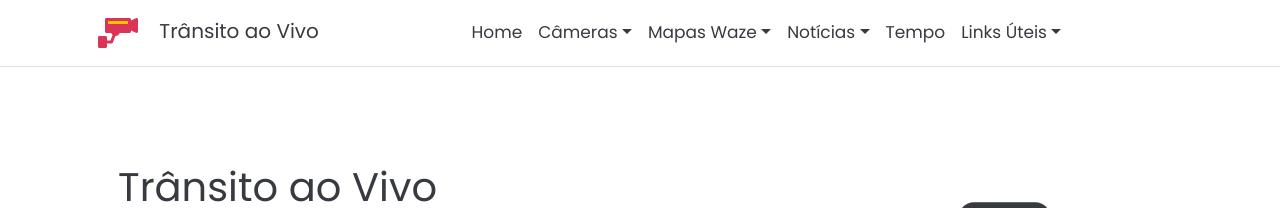
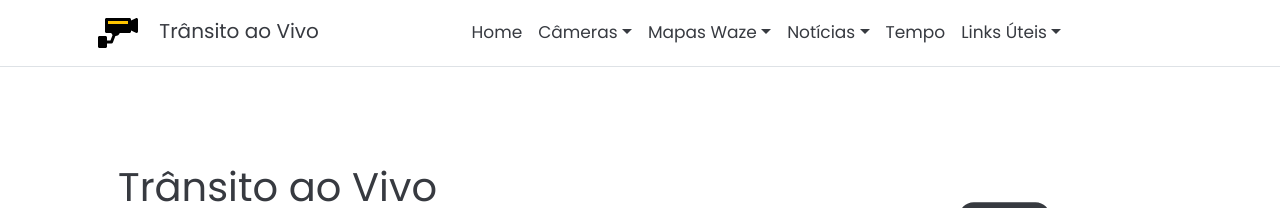
Before and after one commit to Sergio-Damm/transitoaovivo, a Jekyll site: the page built from index.html, in a window 1280 px wide. Shown: the top 208 px of the page. Built offline with Jekyll 4.4.1, drawn with Linux system fonts in a browser that asks for light colours.

Commit message:
Alterando cor do logo SVG

```diff
--- a/_layouts/default.html
+++ b/_layouts/default.html
@@ -42,7 +42,7 @@
 		<a class='navbar-brand' href='{{ site.baseurl }}/'>
 			<svg class='mx-3' height="40px"  width="40px" viewBox='0 0 400 400' xmlns='http://www.w3.org/2000/svg'>
     			<path fill="#fec400" d='M100,80h200v30H100V80z'/>
-    			<path fill="#da3458" fill-rule="evenodd" d='M392.886,52.24c-4.422-2.734-9.945-2.981-14.594-0.656L330,75.731V65c0-8.284-6.716-15-15-15H85c-8.284,0-15,6.716-15,15v120c0,8.284,6.716,15,15,15h47.58c2.666,7.516,7.275,14.115,13.222,19.199L124.645,275H90v-30c0-8.284-6.716-15-15-15H15c-8.284,0-15,6.716-15,15v90c0,8.284,6.716,15,15,15h60c8.284,0,15-6.716,15-15v-30h45c6.233,0,11.816-3.854,14.026-9.683l24.776-65.348c0.399,0.011,0.796,0.030,1.198,0.030c19.555,0,36.227-12.541,42.42-30H315c8.284,0,15-6.716,15-15v-10.73l48.292,24.146c2.117,1.059,4.414,1.584,6.707,1.584c2.742,0,5.478-0.752,7.886-2.24c4.422-2.733,7.114-7.562,7.114-12.76V65C400,59.802,397.308,54.974,392.886,52.24z M100,80h200v30H100V80z'/>
+    			<path fill="#000000" fill-rule="evenodd" d='M392.886,52.24c-4.422-2.734-9.945-2.981-14.594-0.656L330,75.731V65c0-8.284-6.716-15-15-15H85c-8.284,0-15,6.716-15,15v120c0,8.284,6.716,15,15,15h47.58c2.666,7.516,7.275,14.115,13.222,19.199L124.645,275H90v-30c0-8.284-6.716-15-15-15H15c-8.284,0-15,6.716-15,15v90c0,8.284,6.716,15,15,15h60c8.284,0,15-6.716,15-15v-30h45c6.233,0,11.816-3.854,14.026-9.683l24.776-65.348c0.399,0.011,0.796,0.030,1.198,0.030c19.555,0,36.227-12.541,42.42-30H315c8.284,0,15-6.716,15-15v-10.73l48.292,24.146c2.117,1.059,4.414,1.584,6.707,1.584c2.742,0,5.478-0.752,7.886-2.24c4.422-2.733,7.114-7.562,7.114-12.76V65C400,59.802,397.308,54.974,392.886,52.24z M100,80h200v30H100V80z'/>
 			</svg>
 				Trânsito ao Vivo</a>
 			<button aria-controls='navbarNavDropdown' aria-expanded='false' aria-label='Toggle navigation' class='navbar-toggler ms-auto' data-bs-target='#navbarNavDropdown' data-bs-toggle='collapse' type='button'>
```
